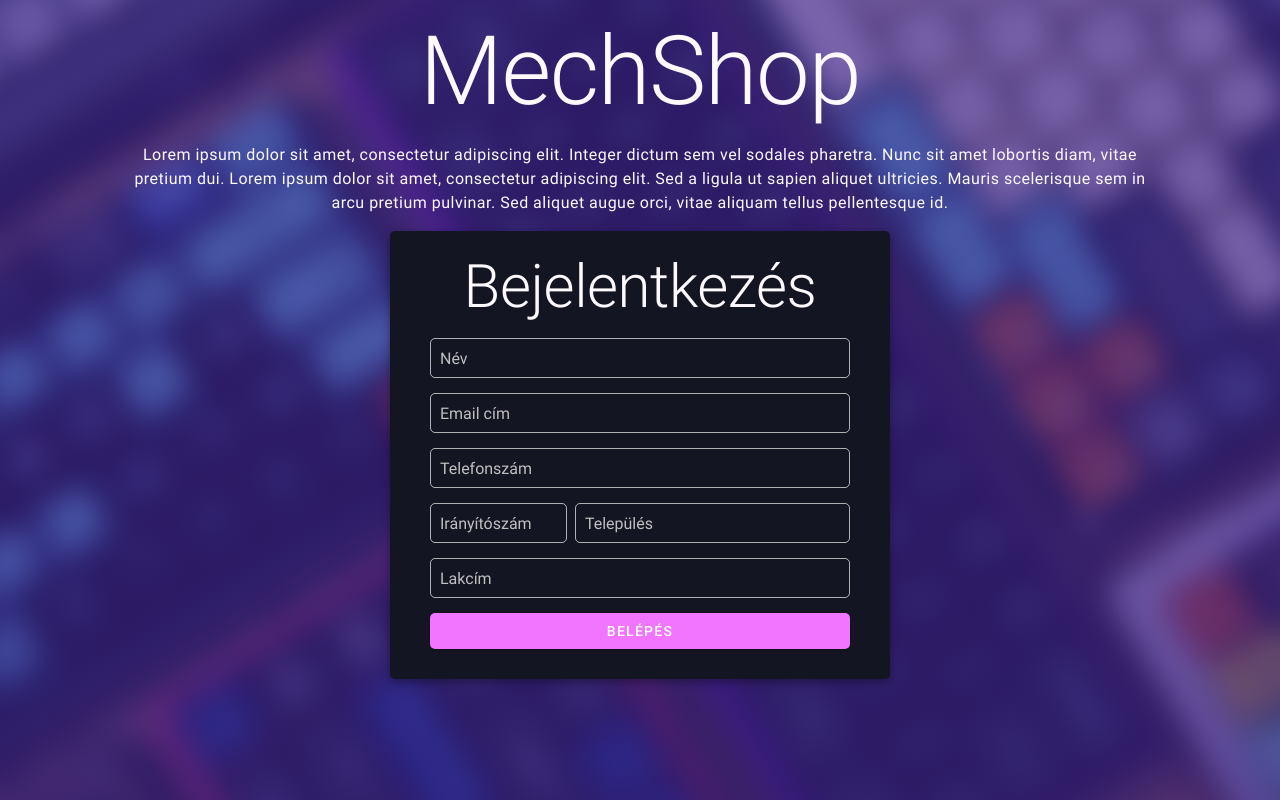
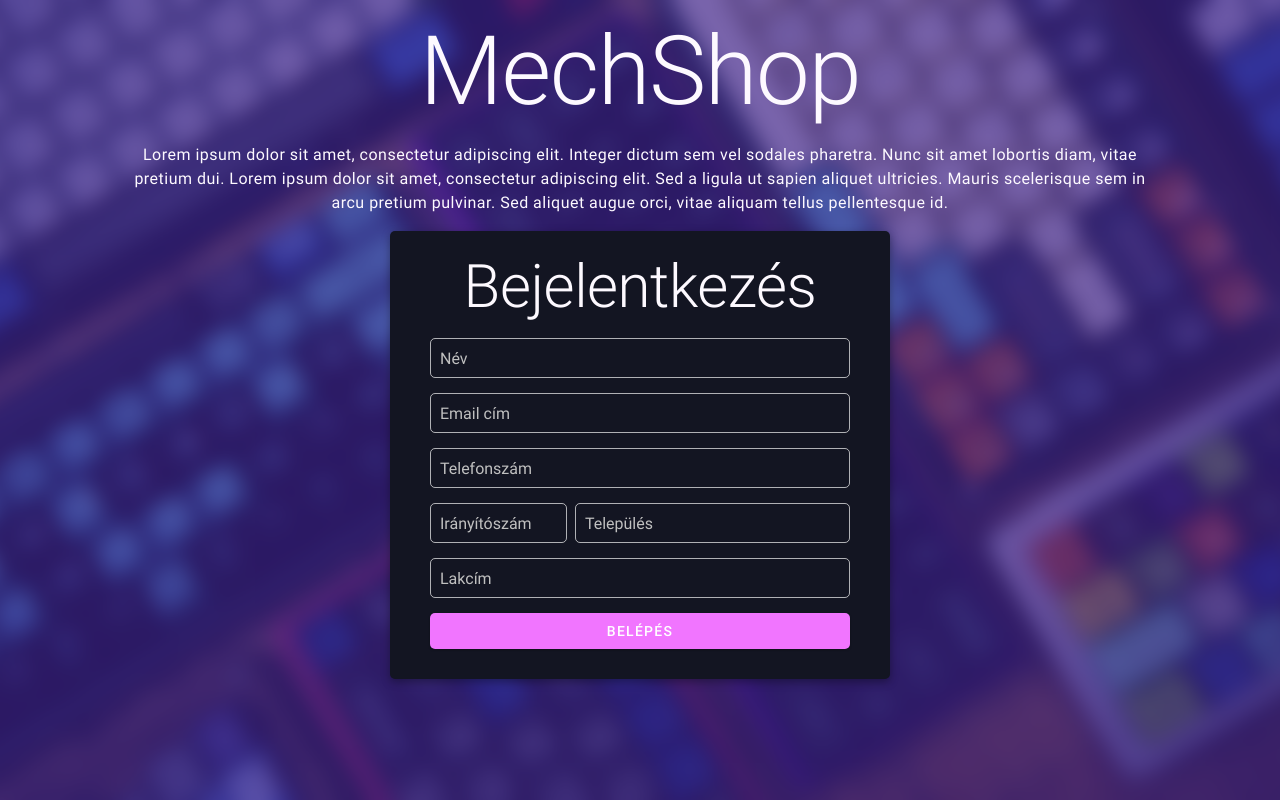
Before and after one commit to sn4k3ch4rm3r/MechShop, a PHP site: page / in a window 1280 px wide. Run offline with PHP 8.4, Linux system fonts and the light colour scheme.

Commit message:
Fixed background scaling

```diff
--- a/stylesheets/landing.css
+++ b/stylesheets/landing.css
@@ -1,9 +1,11 @@
+html {
+	background: url("/images/landing-bg.png") no-repeat center center fixed;
+	background-size: cover;
+}
 .container {
-	background:
-		linear-gradient(0, #29067E99, #29067E99),
-		url("/images/landing-bg.png") no-repeat center center fixed;
-	width: 100vw;
-	height: 100vh;
+	background: #29067E99;
+	width: 100%;
+	min-height: 100%;
 	position: absolute;
 	top:0;
 	text-align: center;
```
